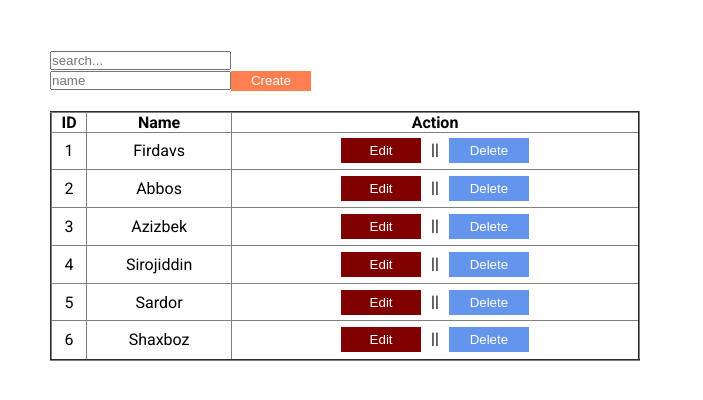
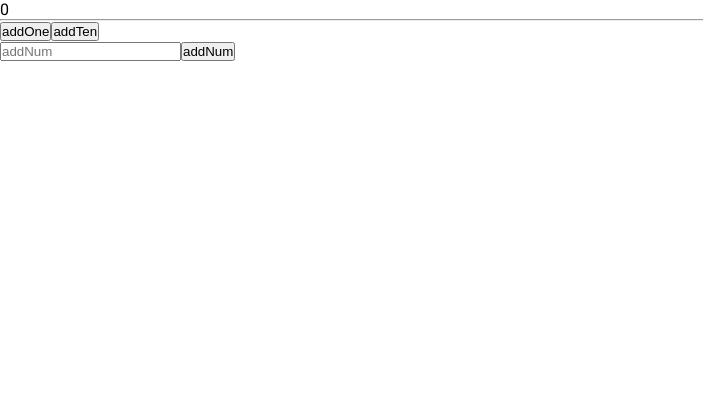
Before and after one commit to Abbos1202/reactjs, a React (Create React App) app: page / in a window 1280 px wide. Shown: the top 400 px of the page, without its empty margins (0-703 px from the left). Built offline with nearby package versions, Linux system fonts and the light colour scheme; a web font is replaced by a local one.

Commit message:
useState + Context

```diff
--- a/src/App.jsx
+++ b/src/App.jsx
@@ -1,14 +1,12 @@
-import React, {useReducer} from 'react';
-import { reducer } from './reducer/reducer';
-import { INCREMENT, DECREMENT } from './reducer/types';
+import React from 'react';
+import Counter from './Counter';
+import Child from './Child';
 
 const App = () => {
-  const [count, dispatch] = useReducer(reducer, 0)
   return (
     <div>
-       <h1>Counter: {count}</h1>
-       <button onClick={() => dispatch({type: INCREMENT, payload: "Firdavs"})} >Incrememnt</button>
-       <button onClick={() => dispatch({type: DECREMENT, payload: "Abbos"})} >Decrememnt</button>
+      <Counter />
+      <Child />
     </div>
   )
 }
--- a/src/CRUD/CRUD.jsx
+++ /dev/null
@@ -1,67 +0,0 @@
-import React, { useReducer, useState } from "react";
-import { abbosReducer } from "../reducer/reducer";
-import { DELETE, SEARCH, CREATE} from "../reducer/types";
-import {Container, Table, Tbody, Btn, Button1, Button2 } from "./crudStyle";
-
-const CRUD = () => {
-  const [state, dispatch] = useReducer(abbosReducer, [
-    { id: 1, name: "Firdavs" },
-    { id: 2, name: "Abbos" },
-    { id: 3, name: "Azizbek" },
-    { id: 4, name: "Sirojiddin" },
-    { id: 5, name: "Sardor" },
-    { id: 6, name: "Shaxboz" },
-  ]);
-
-  const [title, setTitle] = useState('')
-  return (
-    <Container>
-      <input onChange={(e) => dispatch({type: SEARCH, payload:  e.target.value})} type="text" placeholder="search..." />
-      <br />
-      <input onChange={(e) => setTitle(e.target.value)} name="name" type="text" placeholder="name" />
-      <Btn onClick={() => dispatch({type: CREATE, payload: {name: title}})} >Create</Btn>
-      <Table border={2}>
-        <thead>
-          <tr>
-            <th>ID</th>
-            <th>Name</th>
-            <th colSpan={2}>Action</th>
-          </tr>
-        </thead>
-        <Tbody>
-          {state.length ? (
-            state.map((value) => {
-              return (
-                <tr key={value.id}>
-                  <td>{value.id}</td>
-                  <td>{value.name}</td>
-                  <td>
-                    <Button1>
-                    Edit
-                    </Button1>
-                    ||
-                    <Button2
-                      onClick={() =>
-                        dispatch({ type: DELETE, payload: { ids: value.id } })
-                      }
-                    >
-                      Delete
-                    </Button2>
-                  </td>
-                </tr>
-              );
-            })
-          ) : (
-            <tr>
-              <th colSpan={4}>
-                <h1>Not found</h1>
-              </th>
-            </tr>
-          )}
-        </Tbody>
-      </Table>
-    </Container>
-  );
-};
-
-export default CRUD;
--- a/src/CRUD/crudStyle.js
+++ /dev/null
@@ -1,59 +0,0 @@
-import styled from  'styled-components';
-
-export const Container = styled.div`
-   width: 100%;
-   height: 100vh;
-   padding: 50px;
-`
-export const Table = styled.table`
-   border-collapse: collapse;
-   width: 50%;
-   height: 250px;
-   margin-top: 20px;
-`;
-export const Tbody = styled.tbody`
-   text-align: center;
-`;
-
-export const Btn = styled.button`
-   width: 80px ;
-   height: 20px;
-   background-color: coral;
-   border: none;
-   color: #fff;
-   &:active {
-    transform: scale(0.96);
-   }
-   &:hover {
-    background-color: crimson;
-   }
-`;
-
-export const Button1 = styled.button`
-   width: 80px ;
-   height: 25px;
-   margin-right: 10px;
-   background-color: maroon;
-   border: none;
-   color: #fff;
-   &:active {
-    transform: scale(0.96);
-   }
-   &:hover {
-    background-color: chocolate;
-   }
-`;
-export const Button2 = styled.button`
-   width: 80px ;
-   height: 25px;
-   background-color: cornflowerblue;
-   margin-left: 10px;
-   border: none;
-   color: #fff;
-   &:active {
-    transform: scale(0.96);
-   }
-   &:hover {
-    background-color: darkorange;
-   }
-`;
--- /dev/null
+++ b/src/Child.jsx
@@ -0,0 +1,19 @@
+import React, {useContext} from 'react';
+import { InfoContext } from './context';
+
+const Child = () => {
+    const {addOne, addTen, changeName, addNum} = useContext(InfoContext)
+
+
+  return (
+    <div>
+        <button onClick={addOne} >addOne</button>
+        <button onClick={addTen} >addTen</button>
+        <br />
+        <input onChange={(e) => changeName(e)} type="text" placeholder='addNum' />
+        <button onClick={addNum}>addNum</button>
+    </div>
+  )
+}
+
+export default Child;
--- /dev/null
+++ b/src/Counter.jsx
@@ -0,0 +1,14 @@
+import React, {useContext} from 'react';
+import { InfoContext } from './context';
+
+const Counter = () => {
+    const {count} = useContext(InfoContext)
+  return (
+    <div>
+        {count}
+        <hr />
+    </div>
+  )
+}
+
+export default Counter;
--- /dev/null
+++ b/src/context.js
@@ -0,0 +1,33 @@
+import React, { createContext, useState } from "react";
+
+export const InfoContext = createContext();
+
+const GlobalContext = ({ children }) => {
+
+    const [count, setCount] = useState(0);
+    const [name, setName] = useState('');
+
+    const addOne = () => {
+        setCount(count + 1)
+    }
+
+    const addTen = () => {
+        setCount(count + 10)
+    }
+
+    const changeName = (e) => {
+        setName(e.target.value)
+    }
+
+    const addNum = () => {
+        setCount(count + +name)
+    }
+
+    return (
+        <InfoContext.Provider value={{ count, setCount, addOne, addTen, name, changeName, addNum }}>
+            {children}
+        </InfoContext.Provider>
+    )
+}
+
+export default GlobalContext;
--- a/src/index.js
+++ b/src/index.js
@@ -1,14 +1,15 @@
 import React from 'react';
 import ReactDOM from 'react-dom/client';
-// import App from './App';
+import App from './App';
 import './index.css';
-import CRUD from './CRUD/CRUD';
+import GlobalContext from './context';
 
 
 const root = ReactDOM.createRoot(document.getElementById('root'));
 root.render(
   <React.StrictMode>
-    {/* <App /> */}
-    <CRUD />
+    <GlobalContext>
+      <App />
+    </GlobalContext>
   </React.StrictMode>
 );
--- a/src/reducer/reducer.js
+++ /dev/null
@@ -1,38 +0,0 @@
-// import { INCREMENT, DECREMENT } from "./types";
-import { data } from '../mock';
-import { CREATE, DELETE, SEARCH } from './types';
-
-
-export const abbosReducer = (state, action) => {
-
-    console.log(action.payload);
-
-    switch (action.type) {
-        // delete
-        case DELETE: return state.filter((value) => value.id !== action.payload.ids);
-        // search
-        case SEARCH: return data.filter((value) => value.name.toLowerCase().includes(action.payload.toLowerCase()));
-        // create
-        case CREATE: return [...state, {
-            id: state.length + 1,
-            name: action.payload.name,
-        }]
-        default: return state
-    }
-};
-
-
-
-// export const reducer = (state, action) => {
-//     //  console.log(action.type);
-//     //  console.log(state);
-//     // console.log(action);
-//     console.log(action.payload);
-//     switch (action.type) {
-//         //   case INCREMENT: return state = state + 1;
-//         //   case DECREMENT: return state = state > 0 ? state - 1 : state;
-//         case INCREMENT: return state = action.payload;
-//         case DECREMENT: return state = action.payload;
-//         default: return state;
-//     }
-// }
--- a/src/reducer/types.js
+++ /dev/null
@@ -1,8 +0,0 @@
-export const INCREMENT = 'INCREMENT';
-export const DECREMENT = 'DECREMENT';
-
-export const DELETE = 'DELETE';
-
-export const SEARCH = 'SEARCH'
-
-export const CREATE = 'CREATE'
```
Also changed, not shown: review.js (+13 -1 lines).
